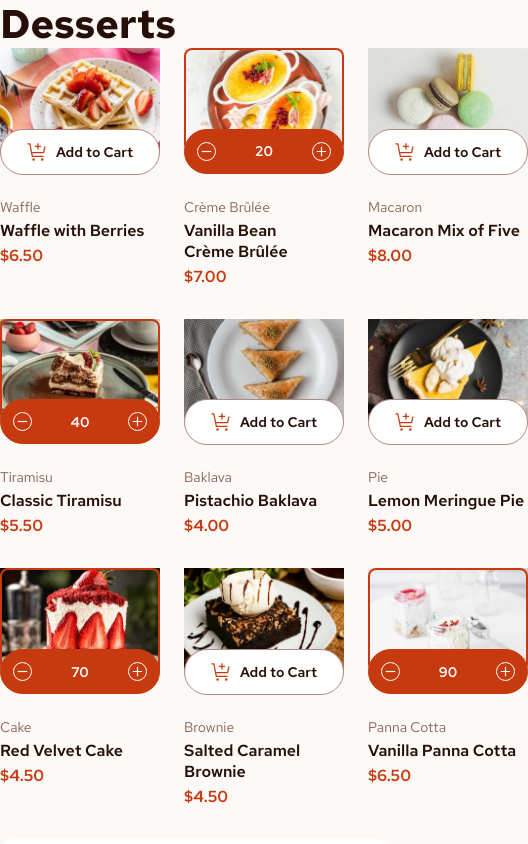
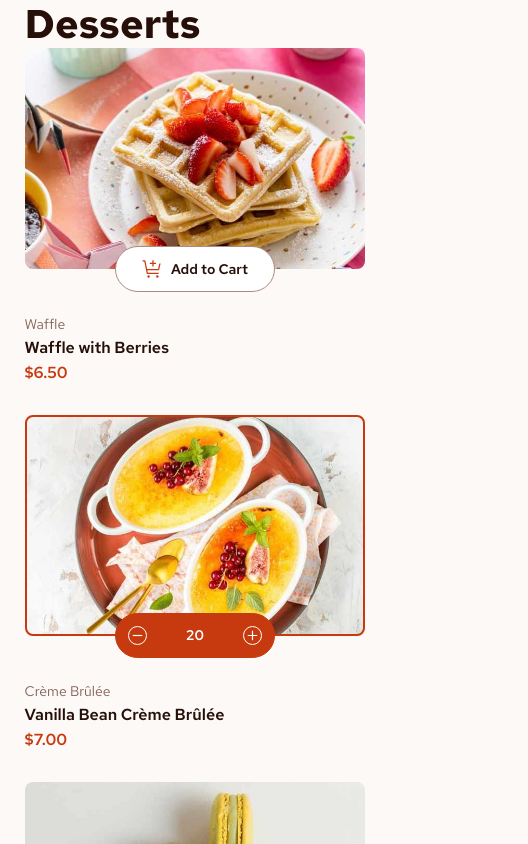
Before and after one commit to miranlegin/fem-product-list-with-cart, a React (Vite) app: page / in a window 390 px wide. Shown: the top 844 px of the page, 528 px wide, since content can reach past the window. Built offline with nearby package versions, Linux system fonts and the light colour scheme.

Commit message:
[Update]: finetune styling of the page layout, refine breakpoint for tablet image, add spacing on the body, generate automatic sizes for the column width of the item cards

```diff
--- a/src/Item.jsx
+++ b/src/Item.jsx
@@ -15,7 +15,7 @@ const Item = ({ item, cart, increaseQuantity, decreaseQuantity }) => {
             />
             <source
               srcSet={`${item.image.tablet} 427w`}
-              media='(min-width: 640px)'
+              media='(min-width: 768px)'
             />
             <img
               src={item.image.mobile}
--- a/src/main.scss
+++ b/src/main.scss
@@ -194,11 +194,6 @@ h6 {
   fill: currentColor;
 }
 
-.wrapper {
-  max-width: 76rem;
-  margin-inline: auto;
-}
-
 // LAYOUT
 body {
   font-family: var(--ff-base);
@@ -227,6 +222,12 @@ dialog {
   background-color: transparent;
 }
 
+.wrapper {
+  // max-width: 76rem;
+  width: min(76rem, 100% - clamp(3rem, 1.0916rem + 8.1425vw, 5rem));
+  margin-inline: auto;
+}
+
 .page-layout {
   // display: grid;
   // grid-template-columns: 2fr 1fr;
@@ -236,7 +237,7 @@ dialog {
   gap: var(--space-400);
 
   & > :first-child {
-    flex-basis: 608px;
+    flex-basis: 484px;
     flex-grow: 9999;
   }
 
@@ -379,8 +380,12 @@ dialog {
 // ITEMS
 
 .items-list {
+  --min-item-size: 13rem;
   display: grid;
-  grid-template-columns: repeat(3, 1fr);
+  grid-template-columns: repeat(
+    auto-fill,
+    minmax(min(var(--min-item-size), 100%), 1fr)
+  );
   gap: var(--space-400) var(--space-300);
 }
 
@@ -398,6 +403,7 @@ dialog {
     transition: border-color 175ms ease;
   }
 
+  picture,
   img {
     border-radius: inherit;
   }
```
